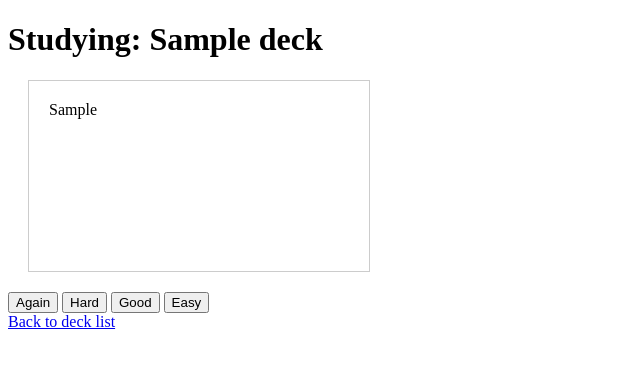
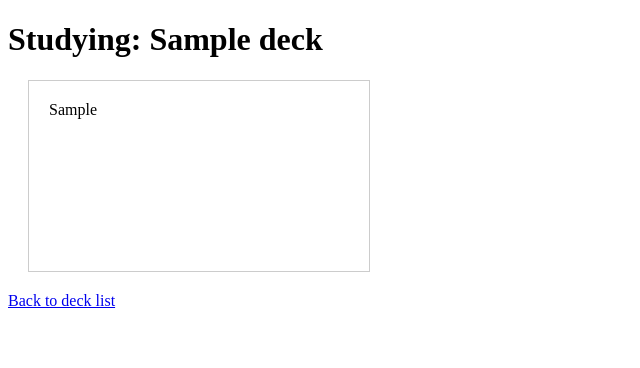
Before and after one commit to ionixjunior/django-flash-cards, a Django app: page /deck/1/flashcard in a window 1280 px wide. Shown: the top 368 px of the page, without its empty margins (0-640 px from the left). Run offline with Django 5.2, Linux system fonts and the light colour scheme; tables that the repository leaves empty hold one stand-in row (values such as "Sample post").

Commit message:
Hide feedback buttons by default in flash card CSS

```diff
--- a/flashcards/core/static/core/css/flash_card.css
+++ b/flashcards/core/static/core/css/flash_card.css
@@ -19,3 +19,7 @@
 .flash-card.is-flipped .card-back {
     display: block;
 }
+
+.feedback-buttons {
+    display: none;
+}
```
